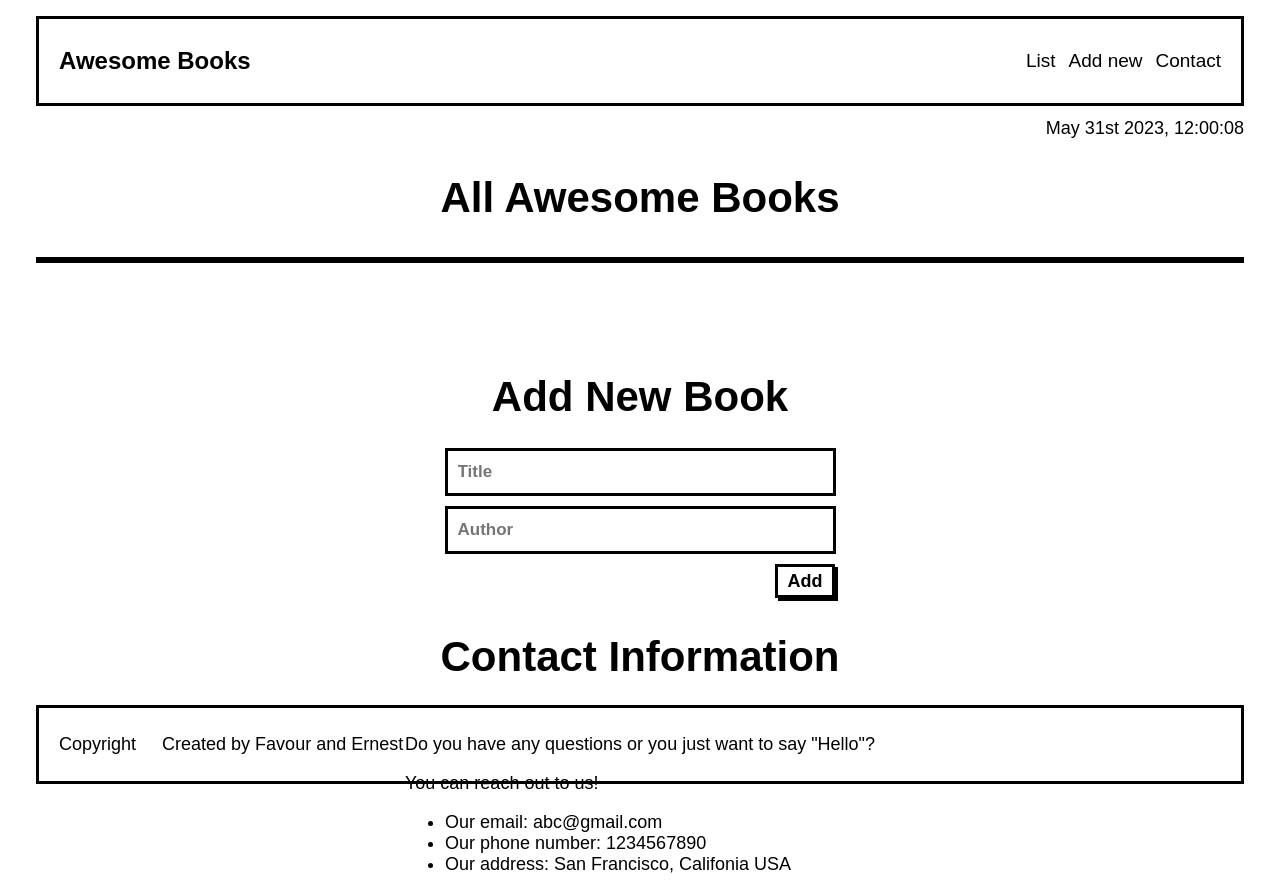
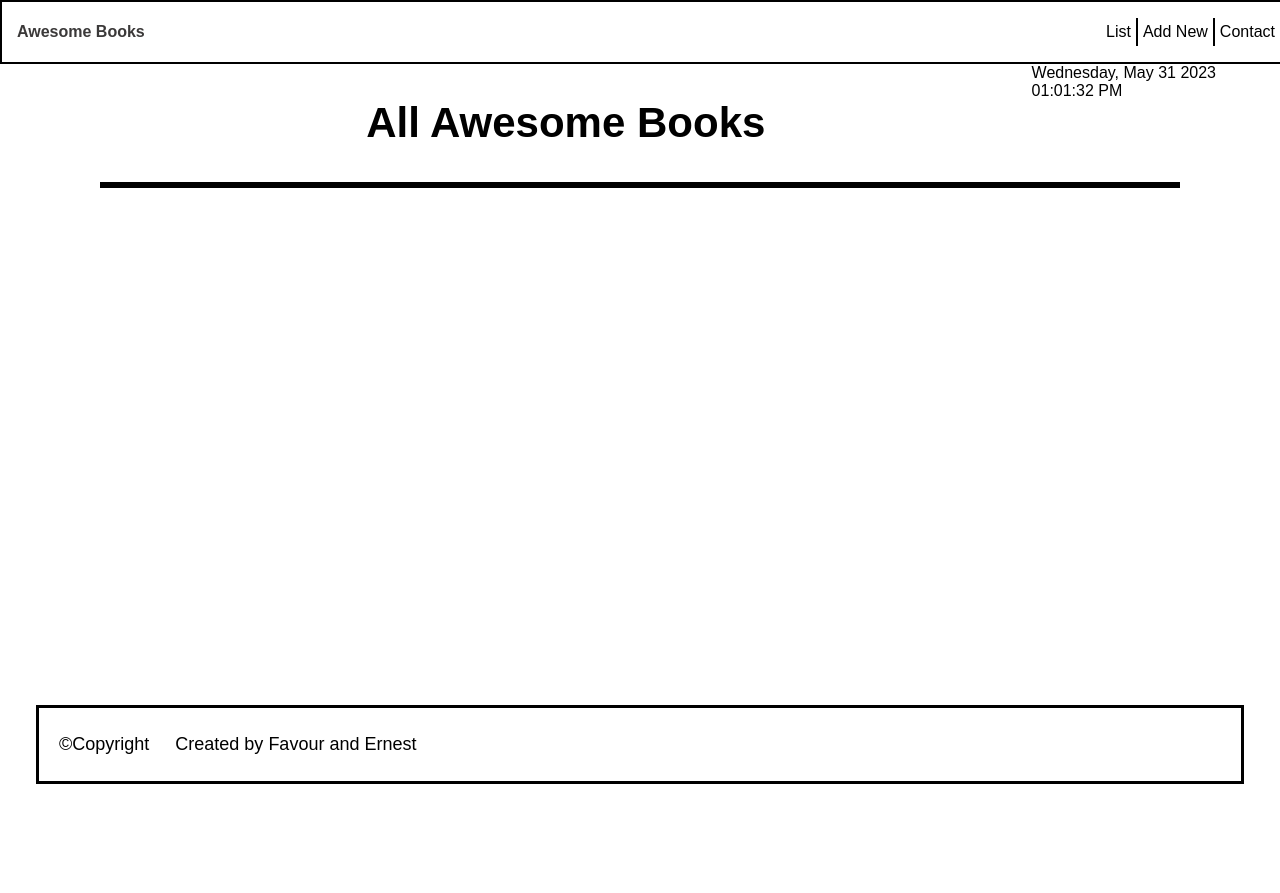
Before and after one commit to Fombi-Favour/Awesome-books, a website: page index.html in a window 1280 px wide. After the commit the page ends 800 px from the top, so only its background shows below. Drawn offline with Linux system fonts and the light colour scheme; a web font is replaced by a local one.

Commit message:
Add css code for navigation and date and time

```diff
--- a/index.html
+++ b/index.html
@@ -9,19 +9,26 @@
     <title>Awesome Books</title>
   </head>
   <body>
-    <header>
-      <nav>
-        <h2>Awesome Books</h2>
-        <ul class="nav-menu">
-          <li><a href="#book-display" id="show-list">List</a></li>
-          <li><a href="#add-book" id="show-book">Add new</a></li>
-          <li><a href="#contact" id="show-contact">Contact</a></li>
-        </ul>
-      </nav>
-      <div class="time">
-        May 31st 2023, 12:00:08
-      </div>
-    </header>
+
+    <div class="container">
+
+      <header>
+        <nav class="nav-container">
+          <div class="logo">
+            <a href="#">Awesome Books</a>
+          </div>
+          <ul class="nav-links">
+            <li><a href="#" class="nav-link list active">List</a></li>
+            <li><a href="#" class="nav-link addBook">Add New</a></li>
+            <li><a href="#" class="nav-link contactInfo">Contact</a></li>
+          </ul>
+        </nav>
+        <div class="timeDisplay">
+          <div class="date"></div>
+          <div class="time"></div>
+        </div>
+      </header>
+
     <section class="book-display" id="book-display">
       <div class="app-title">
         <h1 class="heading">All Awesome Books</h1>
@@ -59,11 +66,11 @@
 
     <footer>
       <div class="footer-info">
-        <p class="text-1">Copyright</p>
+        <p class="text-1">&copyCopyright</p>
         <p class="text-2">Created by <a href="https://github.com/Fombi-Favour" target="_blank">Favour</a> and <a href="https://github.com/Lasten-Ernest" target="_blank">Ernest</a></p>
       </div>
     </footer>
-
+    </div>
     <script src="./scripts/index.js"></script>
   </body>
 </html>
--- a/scripts/index.js
+++ b/scripts/index.js
@@ -1,3 +1,90 @@
+// Handle page navigation
+
+function handlePageChange(e) {
+  const navLinks = document.getElementsByClassName('nav-link');
+  for (let i = 0; i < navLinks.length; i += 1) {
+    navLinks[i].style.color = '';
+  }
+
+  if (e.target.classList.contains('list')) {
+    document.querySelector('#book-display').style.display = 'block';
+    document.querySelector('#add-book').style.display = 'none';
+    document.querySelector('#contact').style.display = 'none';
+  } else if (e.target.classList.contains('addBook')) {
+    document.querySelector('#book-display').style.display = 'none';
+    document.querySelector('#add-book').style.display = 'block';
+    document.querySelector('#contact').style.display = 'none';
+  } else if (e.target.classList.contains('contactInfo')) {
+    document.querySelector('#book-display').style.display = 'none';
+    document.querySelector('#add-book').style.display = 'none';
+    document.querySelector('#contact').style.display = 'block';
+  }
+}
+
+document.addEventListener('click', (e) => {
+  handlePageChange(e);
+});
+
+// Date
+const timeElement = document.querySelector('.time');
+const dateElement = document.querySelector('.date');
+
+/**
+ * @param {Date} date
+ */
+function formatTime(date) {
+  const hours12 = date.getHours() % 12 || 12;
+  const minutes = date.getMinutes();
+  const seconds = date.getSeconds();
+  const isAm = date.getHours() < 12;
+
+  return `${hours12.toString().padStart(2, '0')}:${minutes
+    .toString()
+    .padStart(2, '0')}:${seconds
+    .toString()
+    .padStart(2, '0')} ${isAm ? 'AM' : 'PM'}`;
+}
+
+/**
+ * @param {Date} date
+ */
+function formatDate(date) {
+  const DAYS = [
+    'Sunday',
+    'Monday',
+    'Tuesday',
+    'Wednesday',
+    'Thursday',
+    'Friday',
+    'Saturday',
+  ];
+  const MONTHS = [
+    'January',
+    'February',
+    'March',
+    'April',
+    'May',
+    'June',
+    'July',
+    'August',
+    'September',
+    'October',
+    'November',
+    'December',
+  ];
+
+  return `${DAYS[date.getDay()]}, ${
+    MONTHS[date.getMonth()]
+  } ${date.getDate()} ${date.getFullYear()}`;
+}
+
+setInterval(() => {
+  const now = new Date();
+
+  timeElement.textContent = formatTime(now);
+  dateElement.textContent = formatDate(now);
+}, 200);
+
 let books = JSON.parse(localStorage.getItem('books'));
 
 class Book {
@@ -88,35 +175,3 @@ if (books !== null) {
     showBooks(book.title, book.author, book.id);
   });
 }
-
-const showList = document.querySelector('#show-list');
-const showBook = document.querySelector('#show-book');
-const showContact = document.querySelector('#show-contact');
-const displayBook = document.querySelector('#book-display');
-const displayAddBook = document.querySelector('#add-book');
-const displayContact = document.querySelector('#contact');
-const navList = [displayBook, displayAddBook, displayContact];
-
-// console.log(navList);
-
-function displayNavMenu(id) {
-  navList.forEach((section) => {
-    if (section.id === id) {
-      section.classList.add = 'active';
-    } else {
-      section.style.display = 'none';
-    }
-  });
-}
-
-showList.addEventListener('click', () => {
-  displayNavMenu(displayBook.id);
-});
-
-showBook.addEventListener('click', () => {
-  displayNavMenu(displayAddBook.id);
-});
-
-showContact.addEventListener('click', () => {
-  displayNavMenu(displayContact.id);
-});
--- a/style.css
+++ b/style.css
@@ -5,36 +5,62 @@ body {
   font-family: 'KG Miss Kindy Chunky', sans-serif;
 }
 
-header {
-  margin: 16px 36px;
+
+ /* ======= Beginning of the navigation and date style */
+a {
+  text-decoration: none;
+  color: #000;
 }
 
-header nav {
-  display: flex;
-  align-items: center;
-  justify-content: space-between;
-  border: 3px solid;
-  padding: 8px 20px;
+.container {
+  margin: 0 5vw;
 }
 
-.nav-menu {
+.nav-container {
+  width: 100vw;
+  margin-left: -5vw;
+  display: flex;
+  justify-content: space-between;
+  align-items: center;
+  border: 2px solid #000;
+}
+
+.logo a {
+  font-weight: bold;
+  color: #3b3939;
+  margin-left: 15px;
+  cursor: pointer;
+}
+
+.nav-container ul {
   list-style: none;
   display: flex;
-  gap: 13px;
 }
 
-.nav-menu li a {
-  text-decoration: none;
-  color: #000;
-  font-size: 19px;
+.nav-container ul li {
+  padding: 5px;
+  border-right: 2px solid #000;
+  cursor: pointer;
 }
 
-.time {
-  display: flex;
-  justify-content: end;
-  padding-top: 12px;
-  font-size: 18px;
+#contact {
+  display: none;
 }
+
+.timeDisplay {
+  float: right;
+}
+
+#add-book {
+  display: none;
+}
+
+
+
+
+  /* ======= end of the navigation and date style */
+
+
 
 .app-title,
 .add-book,
@@ -165,8 +191,7 @@ footer {
   font-size: 18px;
 }
 
-/* stylelint-disable-next-line no-descending-specificity */
-.text-2 a {
-  text-decoration: none;
+.text-2:hover {
   color: #000;
+  text-decoration: underline;
 }
```
